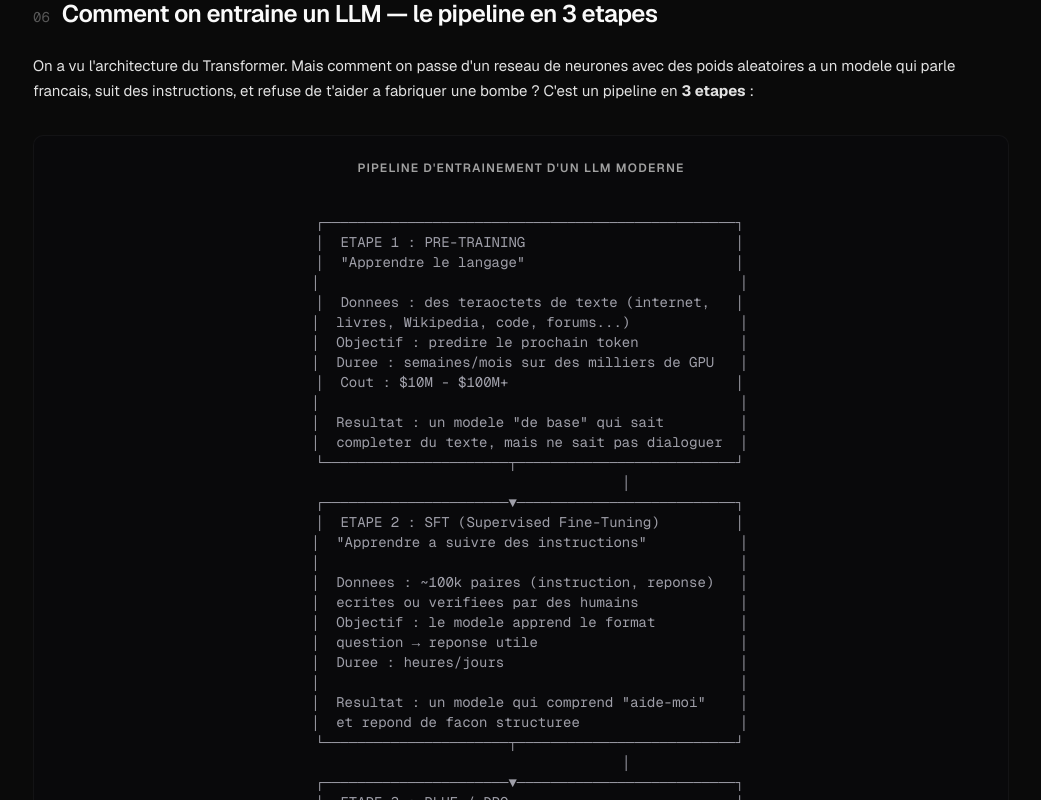
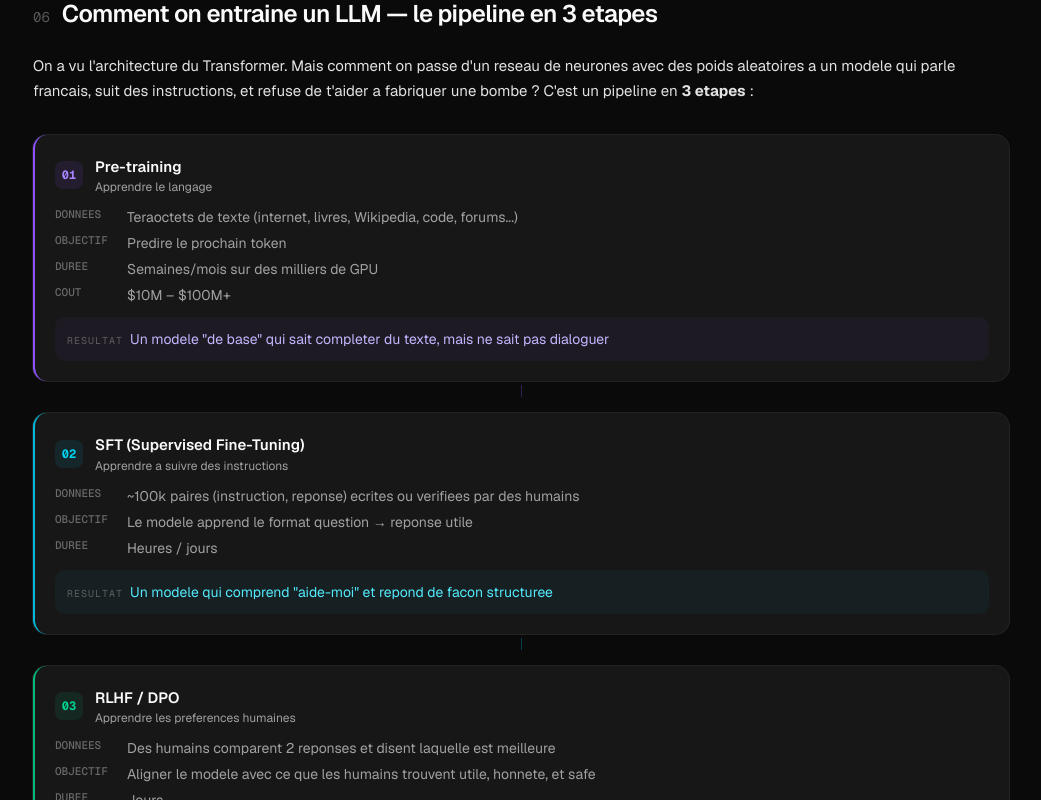
Before and after one commit to zaccharietardy-dotcom/zaccharie, a Next.js app: page /cours/fondations-llm in a window 1280 px wide. Shown: the part 10300-11100 px from the top of the page, without its empty margins (119-1160 px from the left). Built offline with nearby package versions, Linux system fonts and the light colour scheme.

Commit message:
fix: replace ASCII diagram with styled React cards for training pipeline

```diff
--- a/src/app/cours/[slug]/fondations-llm.tsx
+++ b/src/app/cours/[slug]/fondations-llm.tsx
@@ -535,51 +535,97 @@ attn_output = F.scaled_dot_product_attention(
           une bombe ? C&apos;est un pipeline en <strong>3 etapes</strong> :
         </p>
 
-        <Diagram title="Pipeline d'entrainement d'un LLM moderne">
-          <pre className="text-center">{`
-  ┌─────────────────────────────────────────────────┐
-  │  ETAPE 1 : PRE-TRAINING                         │
-  │  "Apprendre le langage"                         │
-  │                                                  │
-  │  Donnees : des teraoctets de texte (internet,   │
-  │  livres, Wikipedia, code, forums...)             │
-  │  Objectif : predire le prochain token            │
-  │  Duree : semaines/mois sur des milliers de GPU   │
-  │  Cout : $10M - $100M+                           │
-  │                                                  │
-  │  Resultat : un modele "de base" qui sait         │
-  │  completer du texte, mais ne sait pas dialoguer  │
-  └──────────────────────┬──────────────────────────┘
-                         │
-  ┌──────────────────────▼──────────────────────────┐
-  │  ETAPE 2 : SFT (Supervised Fine-Tuning)         │
-  │  "Apprendre a suivre des instructions"           │
-  │                                                  │
-  │  Donnees : ~100k paires (instruction, reponse)   │
-  │  ecrites ou verifiees par des humains            │
-  │  Objectif : le modele apprend le format          │
-  │  question → reponse utile                        │
-  │  Duree : heures/jours                            │
-  │                                                  │
-  │  Resultat : un modele qui comprend "aide-moi"    │
-  │  et repond de facon structuree                   │
-  └──────────────────────┬──────────────────────────┘
-                         │
-  ┌──────────────────────▼──────────────────────────┐
-  │  ETAPE 3 : RLHF / DPO                           │
-  │  "Apprendre les preferences humaines"            │
-  │                                                  │
-  │  Donnees : des humains comparent 2 reponses      │
-  │  et disent laquelle est meilleure                │
-  │  Objectif : aligner le modele avec ce que les    │
-  │  humains trouvent utile, honnete, et safe        │
-  │  Duree : jours                                   │
-  │                                                  │
-  │  Resultat : ChatGPT, Claude, Gemini — un modele  │
-  │  aligné qui refuse les demandes dangereuses      │
-  └─────────────────────────────────────────────────┘
-`}</pre>
-        </Diagram>
+        {/* Pipeline d'entrainement — styled cards */}
+        <div className="my-8 space-y-3">
+          {[
+            {
+              step: "01",
+              color: "violet",
+              title: "Pre-training",
+              subtitle: "Apprendre le langage",
+              details: [
+                ["Donnees", "Teraoctets de texte (internet, livres, Wikipedia, code, forums...)"],
+                ["Objectif", "Predire le prochain token"],
+                ["Duree", "Semaines/mois sur des milliers de GPU"],
+                ["Cout", "$10M – $100M+"],
+              ],
+              result: "Un modele \"de base\" qui sait completer du texte, mais ne sait pas dialoguer",
+            },
+            {
+              step: "02",
+              color: "cyan",
+              title: "SFT (Supervised Fine-Tuning)",
+              subtitle: "Apprendre a suivre des instructions",
+              details: [
+                ["Donnees", "~100k paires (instruction, reponse) ecrites ou verifiees par des humains"],
+                ["Objectif", "Le modele apprend le format question → reponse utile"],
+                ["Duree", "Heures / jours"],
+              ],
+              result: "Un modele qui comprend \"aide-moi\" et repond de facon structuree",
+            },
+            {
+              step: "03",
+              color: "emerald",
+              title: "RLHF / DPO",
+              subtitle: "Apprendre les preferences humaines",
+              details: [
+                ["Donnees", "Des humains comparent 2 reponses et disent laquelle est meilleure"],
+                ["Objectif", "Aligner le modele avec ce que les humains trouvent utile, honnete, et safe"],
+                ["Duree", "Jours"],
+              ],
+              result: "ChatGPT, Claude, Gemini — un modele aligne qui refuse les demandes dangereuses",
+            },
+          ].map((s, i) => (
+            <div key={s.step}>
+              <div className={`relative overflow-hidden rounded-xl ring-1 ring-foreground/10 bg-card text-card-foreground ${
+                s.color === "violet" ? "border-l-2 border-l-violet-500" :
+                s.color === "cyan" ? "border-l-2 border-l-cyan-500" :
+                "border-l-2 border-l-emerald-500"
+              }`}>
+                <div className="p-5">
+                  <div className="mb-3 flex items-center gap-3">
+                    <span className={`flex h-7 w-7 items-center justify-center rounded-md font-mono text-xs font-bold ${
+                      s.color === "violet" ? "bg-violet-500/10 text-violet-400" :
+                      s.color === "cyan" ? "bg-cyan-500/10 text-cyan-400" :
+                      "bg-emerald-500/10 text-emerald-400"
+                    }`}>
+                      {s.step}
+                    </span>
+                    <div>
+                      <p className="font-semibold">{s.title}</p>
+                      <p className="text-xs text-muted-foreground">{s.subtitle}</p>
+                    </div>
+                  </div>
+                  <div className="mb-3 space-y-1.5">
+                    {s.details.map(([label, value]) => (
+                      <div key={label} className="flex gap-2 text-sm">
+                        <span className="shrink-0 font-mono text-[11px] font-medium text-muted-foreground/60 uppercase w-16">{label}</span>
+                        <span className="text-muted-foreground">{value}</span>
+                      </div>
+                    ))}
+                  </div>
+                  <div className={`rounded-lg p-3 text-sm ${
+                    s.color === "violet" ? "bg-violet-500/5 text-violet-300" :
+                    s.color === "cyan" ? "bg-cyan-500/5 text-cyan-300" :
+                    "bg-emerald-500/5 text-emerald-300"
+                  }`}>
+                    <span className="font-mono text-[10px] uppercase tracking-widest text-muted-foreground/50">Resultat </span>
+                    {s.result}
+                  </div>
+                </div>
+              </div>
+              {i < 2 && (
+                <div className="flex justify-center py-1">
+                  <div className={`h-3 w-px ${
+                    s.color === "violet" ? "bg-violet-500/30" :
+                    s.color === "cyan" ? "bg-cyan-500/30" :
+                    "bg-emerald-500/30"
+                  }`} />
+                </div>
+              )}
+            </div>
+          ))}
+        </div>
 
         <KeyConcept title="Etape 1 — Pre-training : apprendre le langage">
           <p>
```
